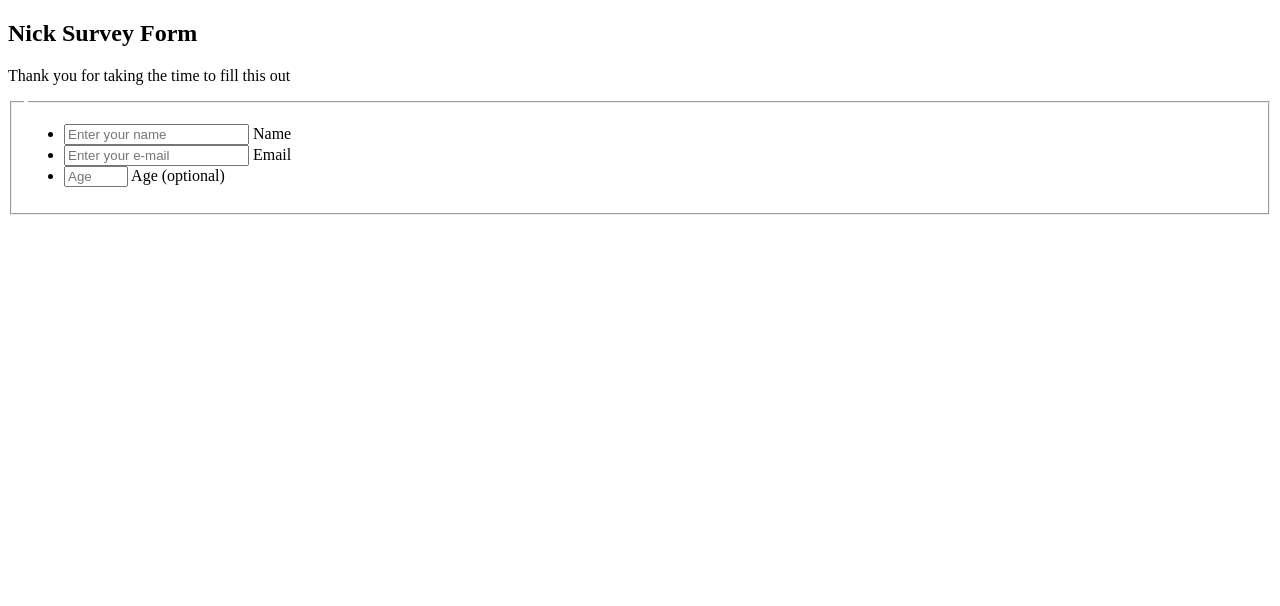
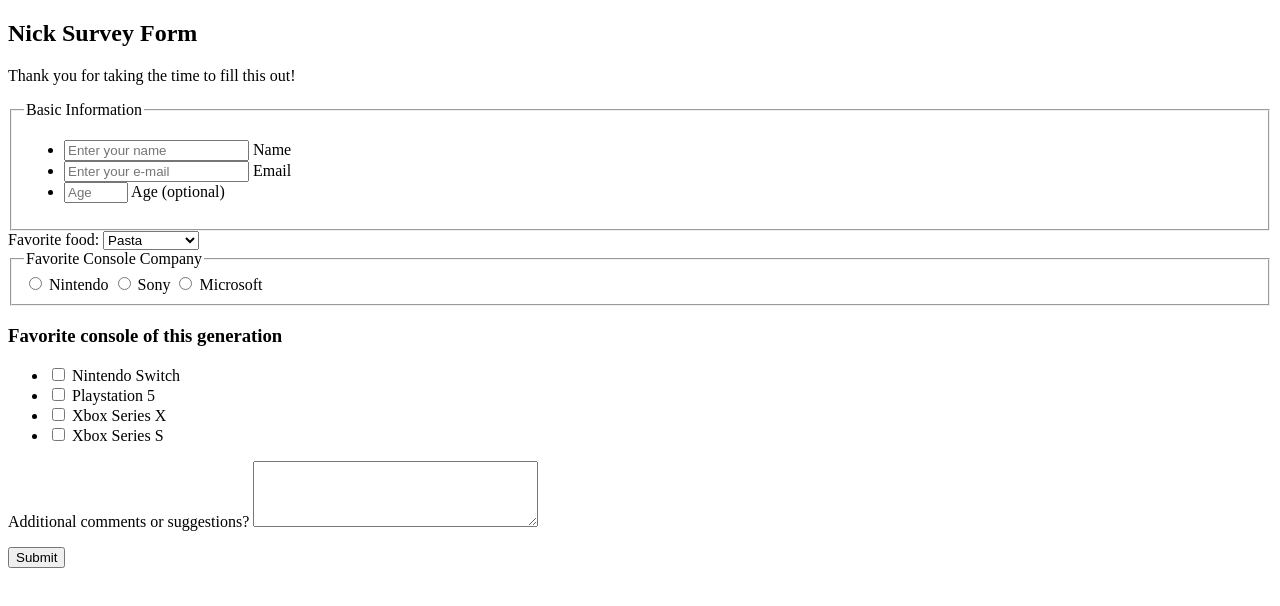
Before and after one commit to nickhonen/Sandbox, a plain HTML site: page SurveyForm/index.html in a window 1280 px wide. Drawn offline with Linux system fonts and the light colour scheme.

Commit message:
finished html

```diff
--- a/SurveyForm/index.html
+++ b/SurveyForm/index.html
@@ -9,12 +9,12 @@
   <body>
     <section>
     <h1 id="title"> Nick Survey Form</h1>
-    <p id="description">Thank you for taking the time to fill this out</p>
+    <p id="description">Thank you for taking the time to fill this out!</p>
     </section>
     <form id="survey-form">
     <section>
     <fieldset>
-      <legend></legend>
+      <legend>Basic Information</legend>
         <ul>
           <li>
             <label for="name-label">
@@ -34,10 +34,62 @@
               Age (optional)
             </label>
           </li>
+        </ul>
+    </fieldset>
 
-      </ul>
+    <label for="dropdown">Favorite food:</label>
+    <select id="dropdown">
+      <option value="pasta">Pasta</option>
+      <option value="pizza">Pizza</option>
+      <option value="hamburgers">Hamburgers</option>
+      <option value="chili">Chili</option>
+    </select>
+
+    <fieldset>
+      <legend>Favorite Console Company</legend>
+
+      <input type="radio" name="nintendo">
+      <label for="nintendo">Nintendo</label>
+
+      <input type="radio" name="sony">
+      <label for="nintendo">Sony</label>
+
+      <input type="radio" name="microsoft">
+      <label for="nintendo">Microsoft</label>
     </fieldset>
+
+<h3>Favorite console of this generation</h3>
+    <ul>
+      <li>
+        <input type="checkbox" id="switch" value="">
+        <label for="switch">Nintendo Switch</label>
+      </li>
+      <li>
+        <input type="checkbox" id="playstation" value="">
+        <label for="playstation">Playstation 5</label>
+      </li>
+      <li>
+        <input type="checkbox" id="xboxx" value="">
+        <label for="xboxx">Xbox Series X</label>
+      </li>
+      <li>
+        <input type="checkbox" id="xboxs" value="">
+        <label for="xboxs">Xbox Series S</label>
+      </li>
+    </ul>
+    <p>
+      <label for="comments">Additional comments or suggestions?</label>
+
+      <textarea id="comments" name="comments" rows="4" cols="33" placeholder="Enter your comments here...">
+      </textarea>
+    </p>
     </form>
   </section>
+  <section>
+    <p>
+      <button type="submit">Submit</button>
+    </p>
+  </section>
+
   </body>
 </html>
```
